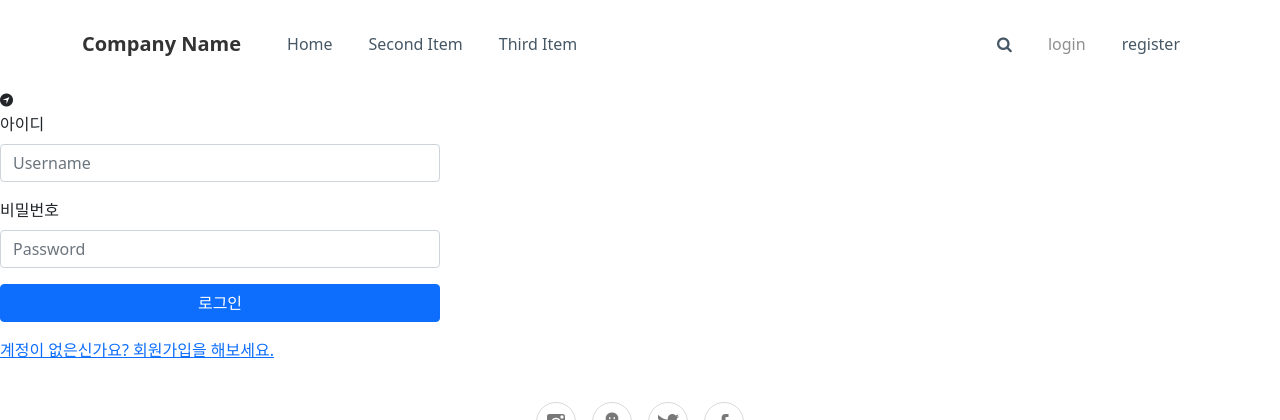
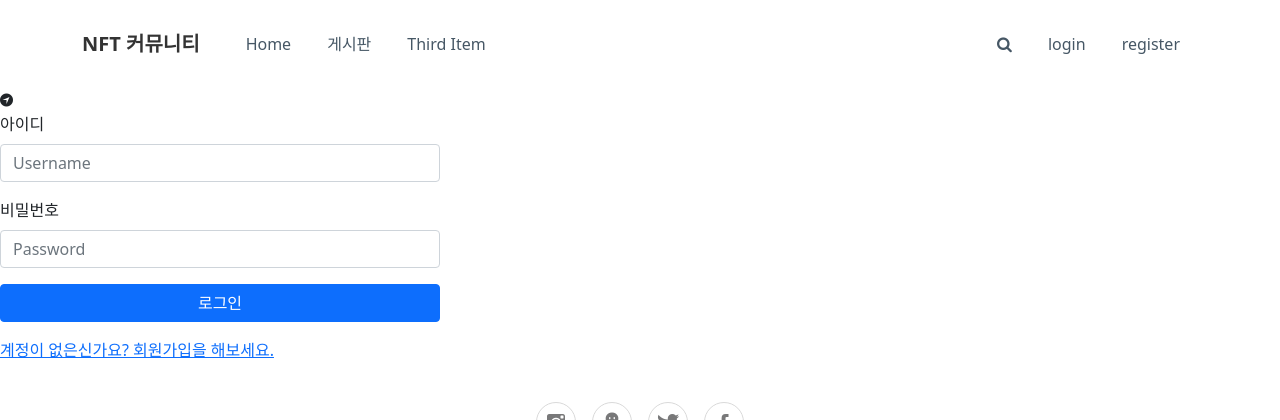
Before and after one commit to monat96/aivle_mini_project, a Django app: page /accounts/login/ in a window 1280 px wide. Shown: the top 420 px of the page. Run offline with Django 4.2, Linux system fonts and the light colour scheme.

Commit message:
html 링크수정

```diff
--- a/aivle/accounts/templates/login/login.html
+++ b/aivle/accounts/templates/login/login.html
@@ -26,7 +26,7 @@
     <!-- Start: Navigation Clean -->
     <nav class="navbar navbar-light navbar-expand-lg navigation-clean">
       <div class="container">
-        <a class="navbar-brand" href="{% url 'board:main' %}">Company Name</a
+        <a class="navbar-brand" href="{% url 'board:main' %}">NFT 커뮤니티</a
         ><button
           data-bs-toggle="collapse"
           class="navbar-toggler"
@@ -49,10 +49,10 @@
               <div class="collapse navbar-collapse" id="navcol-2">
                 <ul class="navbar-nav">
                   <li class="nav-item">
-                    <a class="nav-link" href="#">Home</a>
+                    <a class="nav-link" href="{% url 'board:main' %}">Home</a>
                   </li>
                   <li class="nav-item">
-                    <a class="nav-link" href="#">Second Item</a>
+                    <a class="nav-link" href="{% url 'board:board' %}">게시판</a>
                   </li>
                   <li class="nav-item">
                     <a class="nav-link" href="#">Third Item</a>
@@ -65,11 +65,13 @@
             <li class="nav-item">
               <a class="nav-link" href="#"><i class="fa fa-search"></i></a>
             </li>
-            <li class="nav-item">
-              <a class="nav-link active" href="{% url 'accounts:login' %}">login</a>
-            </li>
-            <li class="nav-item">
-              <a class="nav-link" href="{% url 'accounts:register' %}">register</a>
+              {% if user.is_authenticated %}
+              <li class="nav-item"><a class="nav-link" href="{% url 'accounts:login' %}">mypage</a></li>
+              <li class="nav-item"><a class="nav-link" href="{% url 'accounts:logout' %}">logout</a></li>
+              {% else %}
+              <li class="nav-item"><a class="nav-link" href="{% url 'accounts:login' %}">login</a></li>
+              <li class="nav-item"><a class="nav-link" href="{% url 'accounts:register' %}">register</a></li>
+              {% endif%}
             </li>
           </ul>
         </div>
--- a/aivle/board/templates/board/board.html
+++ b/aivle/board/templates/board/board.html
@@ -30,7 +30,7 @@
     <!-- Start: Navigation Clean -->
     <nav class="navbar navbar-light navbar-expand-lg navigation-clean">
       <div class="container">
-        <a class="navbar-brand" href="#">Company Name</a>
+        <a class="navbar-brand" href="{% url 'board:main' %}">NFT 커뮤니티</a>
         <nav class="navbar navbar-light navbar-expand-md">
           <div class="container-fluid">
             <button
@@ -44,10 +44,10 @@
             <div class="collapse navbar-collapse" id="navcol-2">
               <ul class="navbar-nav">
                 <li class="nav-item">
-                  <a class="nav-link active" href="#">Home</a>
+                  <a class="nav-link active" href="{% url 'board:main' %}">Home</a>
                 </li>
                 <li class="nav-item">
-                  <a class="nav-link" href="#">Second Item</a>
+                  <a class="nav-link" href="{% url 'board:board' %}">게시판</a>
                 </li>
                 <li class="nav-item">
                   <a class="nav-link" href="#">Third Item</a>
--- a/aivle/board/templates/board/main.html
+++ b/aivle/board/templates/board/main.html
@@ -30,7 +30,7 @@
     <!-- Start: Navigation Clean -->
     <nav class="navbar navbar-light navbar-expand-lg navigation-clean">
       <div class="container">
-        <a class="navbar-brand" href="#">Company Name</a
+        <a class="navbar-brand" href="{% url 'board:main' %}">NFT 커뮤니티</a
         ><button
           data-bs-toggle="collapse"
           class="navbar-toggler"
@@ -52,10 +52,10 @@
             <div class="collapse navbar-collapse" id="navcol-2">
               <ul class="navbar-nav">
                 <li class="nav-item">
-                  <a class="nav-link active" href="#">Home</a>
+                  <a class="nav-link active" href="{% url 'board:main' %}">Home</a>
                 </li>
                 <li class="nav-item">
-                  <a class="nav-link" href="#">Second Item</a>
+                  <a class="nav-link" href="{% url 'board:board' %}">게시판</a>
                 </li>
                 <li class="nav-item">
                   <a class="nav-link" href="#">Third Item</a>
```
Also changed, not shown: aivle/accounts/templates/register/register.html (+9 -6 lines), aivle/board/migrations/0002_auto_20220125_1341.py (added).
